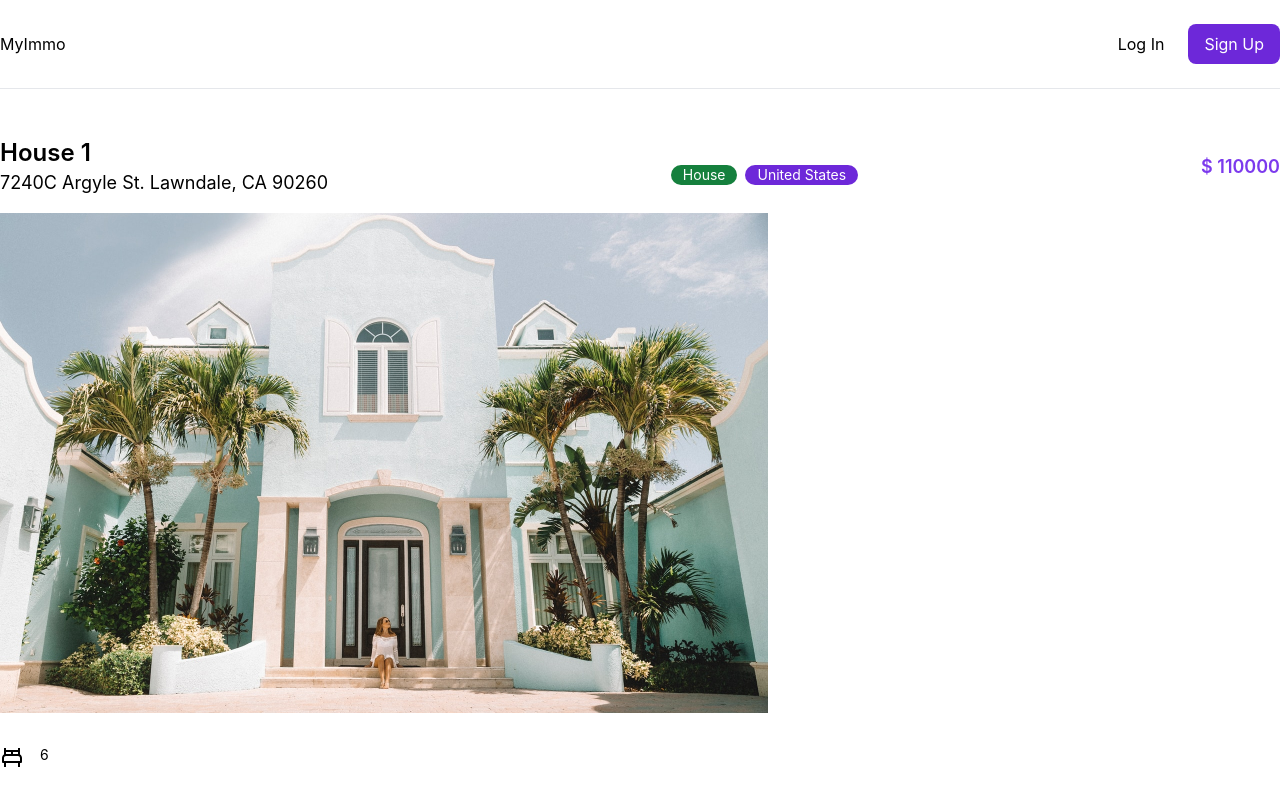
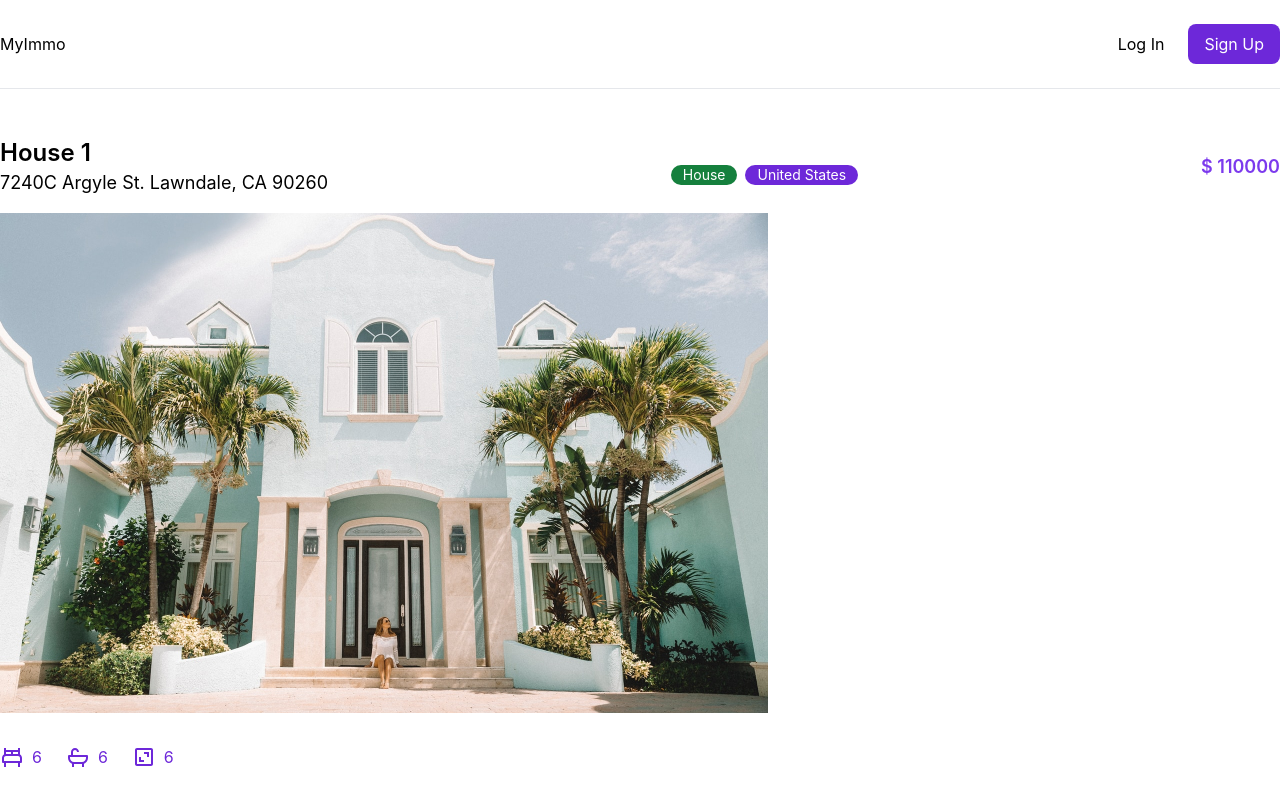
Before and after one commit to elhadjtall/SITE_AGENCE, a React (Vite) app in the folder frontend/: page /property/1 in a window 1280 px wide. Shown: the top 794 px of the page. Built offline with nearby package versions, Linux system fonts and the light colour scheme.

Commit message:
Mise en forme du details

```diff
--- a/frontend/src/pages/PropertyDetail.jsx
+++ b/frontend/src/pages/PropertyDetail.jsx
@@ -42,16 +42,16 @@ const PropertyDetail = () => {
                     <div className='mb-8'>
                         <img className='w-full h-full object-cover' src={house.imageLg} alt="" />
                     </div>
-                    <div>
-                        <div className='flex gap-x-4 mb-6 text-sm'>
+                    <div className='flex gap-x-6 text-violet-700 mb-6'>
+                        <div className='flex gap-x-2 items-center'>
                             <BiBed  className='text-2xl'/>
                             <div className='flex gap-x-2'>{house.bedrooms}</div>
                         </div>
-                        <div className='flex gap-x-4 mb-6 text-sm'>
+                        <div className='flex gap-x-2 items-center'>
                             <BiBath className='text-2xl'/>
                             <div className='flex gap-x-2'>{house.bedrooms}</div>
                         </div>
-                        <div className='flex gap-x-4 mb-6 text-sm'>
+                        <div className='flex gap-x-2 items-center'>
                             <BiArea className='text-2xl'/>
                             <div className='flex gap-x-2'>{house.bedrooms}</div>
                         </div>
```
